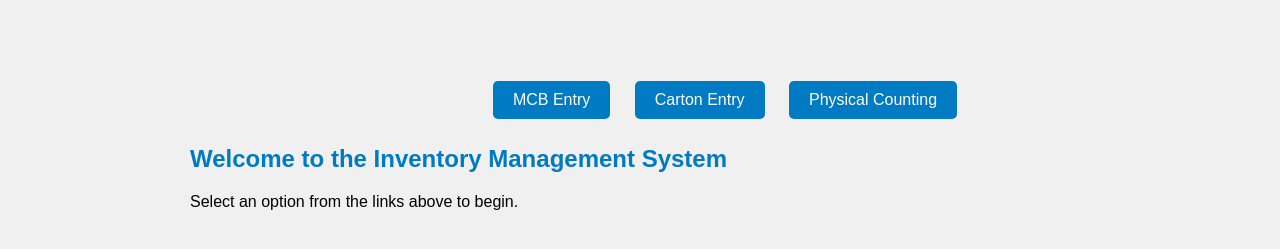
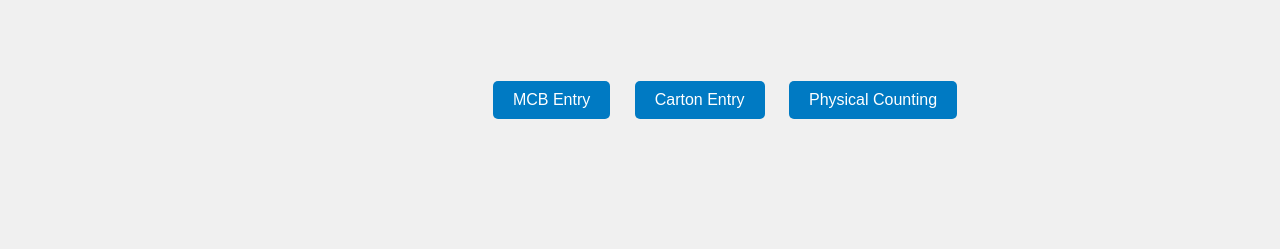
Before and after one commit to krushnaharde123/Inventory-entry, a plain HTML site: page index.html in a window 1280 px wide. Shown: the part 55-304 px from the top of the page. Drawn offline with Linux system fonts and the light colour scheme.

Commit message:
Update index.html

```diff
--- a/index.html
+++ b/index.html
@@ -41,10 +41,7 @@
             <a href="carton-entry.html">Carton Entry</a>
             <a href="physical-counting.html">Physical Counting</a>
         </div>
-        <div>
-            <h1>Welcome to the Inventory Management System</h1>
-            <p>Select an option from the links above to begin.</p>
-        </div>
+
     </div>
 </body>
 </html>
```
